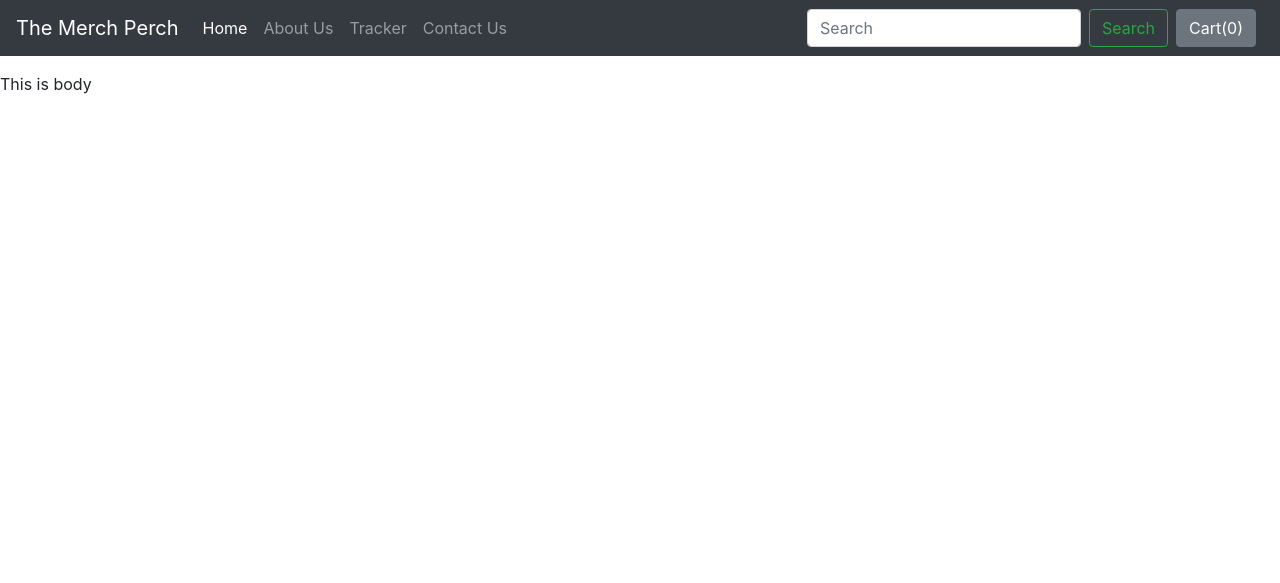
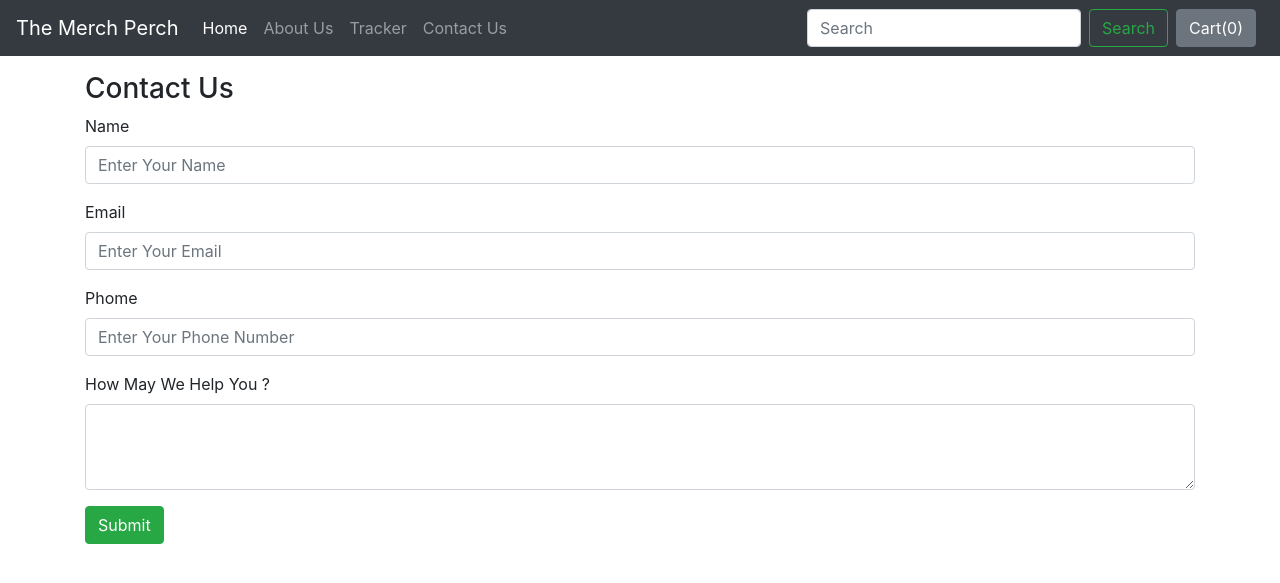
Before and after one commit to rutwikdesh/The-Merch-Perch, a Django app: page /shop/contact/ in a window 1280 px wide. Shown: the top 583 px of the page. Run offline with Django 3.2, Linux system fonts and the light colour scheme; parts of the project's set-up code (start-up, migrations or seed data) failed here and were passed over; some libraries are stand-ins or nearby versions.

Commit message:
created contact us page

```diff
--- a/shop/admin.py
+++ b/shop/admin.py
@@ -1,6 +1,7 @@
 from django.contrib import admin
 
 # Register your models here.
-from . models import Product
+from . models import Product, Contact
 
 admin.site.register(Product)
+admin.site.register(Contact)
--- a/shop/templates/shop/basic.html
+++ b/shop/templates/shop/basic.html
@@ -18,7 +18,7 @@
 
 <body>
     {% load static %}
-    <nav class="navbar navbar-expand-lg navbar-dark bg-dark fixed-top">
+    <nav class="navbar navbar-expand-lg navbar-dark bg-dark">
         <a class="navbar-brand" href="/shop/">The Merch Perch</a>
         <button class="navbar-toggler" type="button" data-toggle="collapse" data-target="#navbarSupportedContent"
             aria-controls="navbarSupportedContent" aria-expanded="false" aria-label="Toggle navigation">
@@ -87,7 +87,6 @@
         $('#cartpop').popover('show');
         document.getElementById('cartpop').setAttribute('data-content', '<h3>cart</h3>');
     </script>
-    <br><br><br>
 {% block body %} {% endblock %}
 </body>
 
--- a/shop/templates/shop/contact.html
+++ b/shop/templates/shop/contact.html
@@ -1,5 +1,30 @@
 {% extends 'shop/basic.html' %}
+{% block title %} Contact Us {% endblock %}
+{% block body %}
 
-{% block title %} Contact Us {% endblock %}
+<div class="container my-3">
+    <h3>Contact Us</h3>
+    <form action="/shop/contact/" method="post">{% csrf_token %}
+        <div class="form-group">
+            <label for="name">Name</label>
+            <input type="text" class="form-control" id="name" name="name" placeholder="Enter Your Name">
+        </div>
+        <div class="form-group">
+            <label for="name">Email</label>
+            <input type="email" class="form-control" id="email" name="email" placeholder="Enter Your Email">
+        </div>
+        <div class="form-group">
+            <label for="name">Phome</label>
+            <input type="tel" class="form-control" id="phone" name="phone" placeholder="Enter Your Phone Number">
+        </div>
+        <div class="form-group">
+            <div class="form-group">
+                <label for="desc">How May We Help You ?</label>
+                <textarea class="form-control" id="desc" name="desc" rows="3"></textarea>
+            </div>
+        </div>
+        <button type="submit" class="btn btn-success">Submit</button>
+    </form>
+</div>
 
-{% block body %} This is body {% endblock %}
+{% endblock %}
--- a/shop/templates/shop/index.html
+++ b/shop/templates/shop/index.html
@@ -68,6 +68,7 @@ padding-right: 0;
                             <img src='/media/{{i.image}}' class="card-img-top" alt="{{i.product_name}}">
                             <div class="card-body">
                                 <h5 class="card-title" style="height: 40px;width: 270px;font-size: large;">{{i.product_name}}</h5>
+                                <!-- <p class="card-text" style="font-size: large;">{{i.desc|slice:"0:50"}}...</p> -->
                                 <b><p class="card-text" style="font-size: large;">₹{{i.price}}</p></b>
                                 <button id="pr{{i.id}}" class="btn btn-primary cart">Add to Cart</button>
                                 <a href="products/{{i.id}}"><button id="pr{{i.id}}" class="btn btn-success cart">Quick view</button></a>
--- a/shop/views.py
+++ b/shop/views.py
@@ -1,23 +1,16 @@
 from django.db.models.base import ModelStateFieldsCacheDescriptor
-from shop.models import Product
+from shop.models import Product, Contact
 from django.shortcuts import render
 from django.http import HttpResponse
 import math
 
+
 def index(request):
-    # products = Product.objects.all()
-    #
-    # print(products)
-    #
-    # # params = {'no_of_slides':nSlides, 'range':range(1, nSlides), 'product':products}
-    # allProds = [[products, range(1, nSlides), nSlides], [products, range(1, nSlides), nSlides]]
-    #
-
     allProds = []
     catProds = Product.objects.values('category', 'id')
     cats = {item['category'] for item in catProds}
     for cat in cats:
-        prod = Product.objects.filter(category = cat)
+        prod = Product.objects.filter(category=cat)
         n = len(prod)
         nSlides = n//4 + math.ceil(n/4 - n//4)
         allProds.append([prod, range(1, nSlides), nSlides])
@@ -25,21 +18,38 @@ def index(request):
     params = {'allProds': allProds}
     return render(request, 'shop/index.html', params)
 
+
 def about(request):
     return render(request, 'shop/about.html')
 
+
 def contact(request):
+    if request.method == "POST":
+        name = request.POST.get('name', '')
+        email = request.POST.get('email', '')
+        phone = request.POST.get('phone', '')
+        desc = request.POST.get('desc', '')
+        contact = Contact(name=name, email=email, phone=phone, desc=desc)
+        contact.save()
+
+    # saving contact info to the database
+
+
     return render(request, 'shop/contact.html')
+
 
 def tracker(request):
     return render(request, 'shop/tracker.html')
 
+
 def search(request):
     return render(request, '')
 
+
 def productview(request, id):
     product = Product.objects.filter(id=id)
-    return render(request, 'shop/productview.html', {'product':product[0]})
+    return render(request, 'shop/productview.html', {'product': product[0]})
+
 
 def checkout(request):
     return render(request, '')
```
Also changed, not shown: shop/models.py (+10 -0 lines), db.sqlite3, shop/migrations/0003_contact.py (added).
